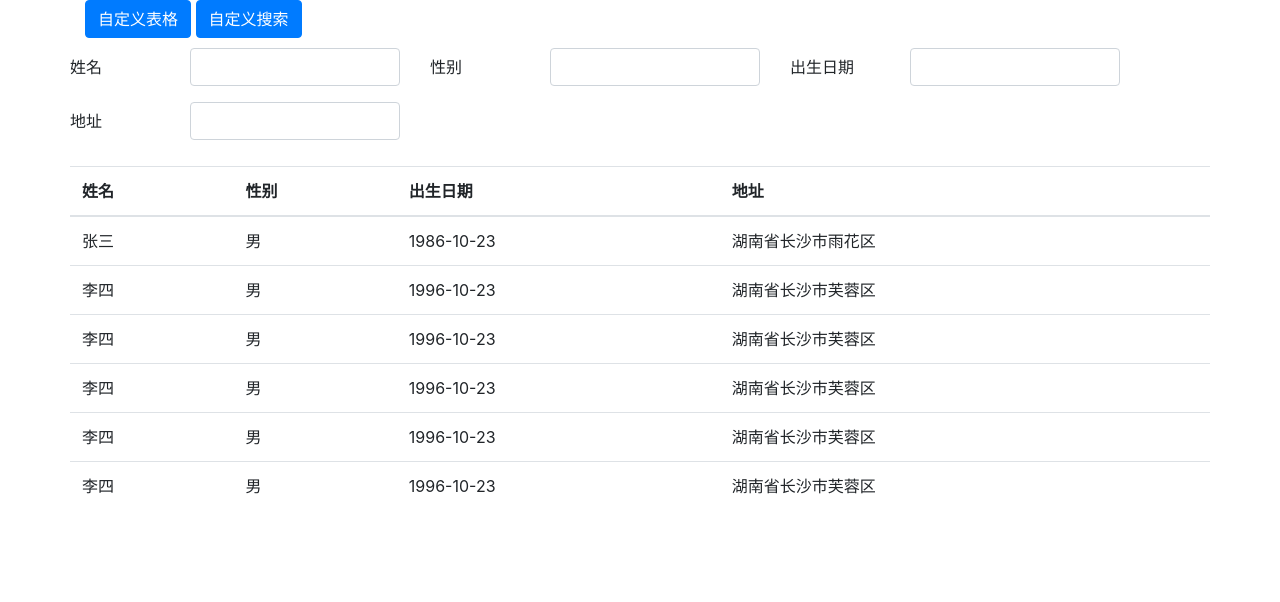
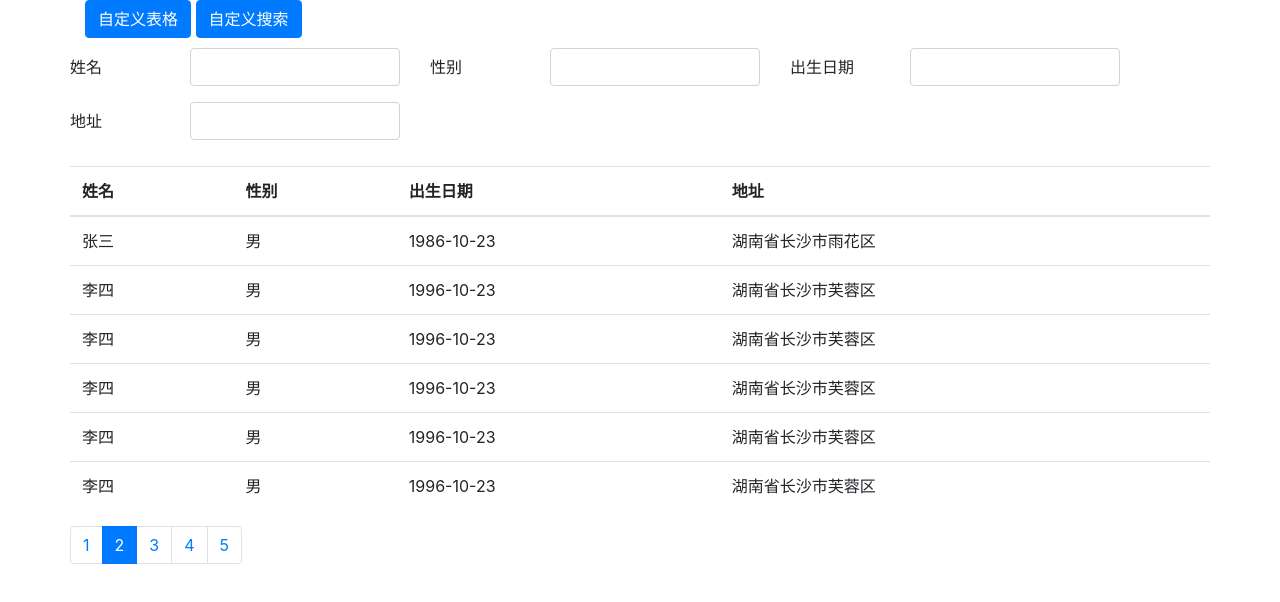
Before and after one commit to 403studio/vue-guide, a website: page index.html in a window 1280 px wide. Drawn offline with nearby package versions, Linux system fonts and the light colour scheme.

Commit message:
翻页组件

```diff
--- a/index.html
+++ b/index.html
@@ -39,6 +39,13 @@
           </tr>
         </tbody>
       </table>
+      <div>
+        <nav aria-label="Page navigation example">
+            <ul class="pagination">
+              <button-nav v-for="item in pageInfo.totalPage" v-bind:page="item" v-bind:current-page="pageInfo.currentPage" v-on:change="pageChange"></button-nav>
+            </ul>
+          </nav>
+      </div>
       <!-- 自定义表格弹出框 -->
       <div class="modal fade" id="custom-table-modal" tabindex="-1" role="dialog" aria-labelledby="exampleModalLabel" aria-hidden="true">
         <div class="modal-dialog modal-lg" role="document">
@@ -110,17 +117,40 @@
 <script src="./node_modules/bootstrap/dist/js/bootstrap.min.js"></script>
 <script src="./node_modules/vue/dist/vue.js"></script>
 <script>
+Vue.component('button-nav', {
+  template: `<li v-bind:class="{'page-item': true, 'active': currentPage==page}"><button v-on:click="changePage(page)" class="page-link" href="#">{{ page }}</button></li>`,
+  props: ['page', 'currentPage'],
+  data() {
+    return {
+
+    }
+  },
+  methods: {
+    changePage: function(page) {
+      console.log('console from component')
+      console.log(page)
+      this.$emit('change', page)
+    }
+  }
+}
+)
 var vm = new Vue({
   el: '#app',
   data: {
     message: 'hello world',
     tableHeaderData: [],
-    tableData: []
+    tableData: [],
+    pageInfo: {}
   },
   methods: {
     changeTableHeader: function() {
       console.log(this.tableHeaderData)
       //将最新的数据通过ajax的方式调用后台接口实现数据保存
+    },
+    pageChange: function(page) {
+      console.log('console from parent')
+      console.log(page)
+      //将分页的信息还有搜索的信息通过ajax的方式发送到后台获取数据
     }
   },
   created: function() {
@@ -141,6 +171,11 @@ var vm = new Vue({
       {name: "李四", sex: '男', birthday: '1996-10-23', address: '湖南省长沙市芙蓉区', mobilephone: '13658584444'},
       {name: "李四", sex: '男', birthday: '1996-10-23', address: '湖南省长沙市芙蓉区', mobilephone: '13658584444'}
     ]
+    this.pageInfo =  {
+      currentPage: 2,
+      totalPage: 5,
+      pageSize: 5
+    }
   }
 })
 </script>
```
